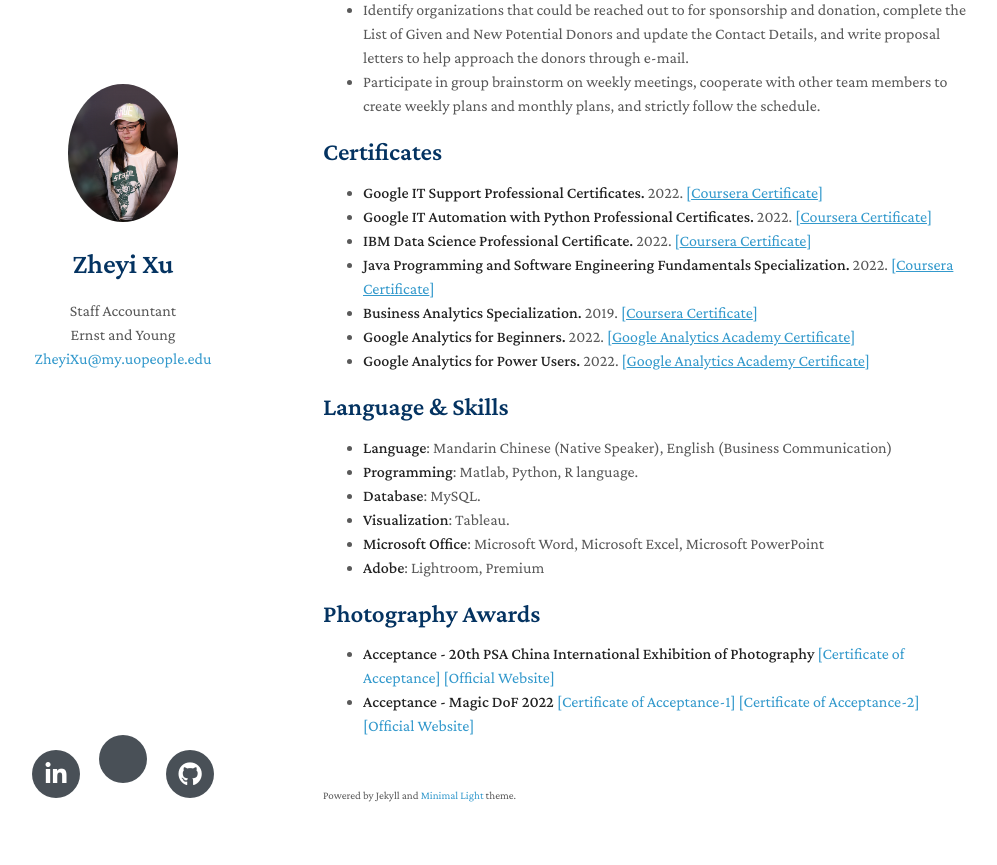
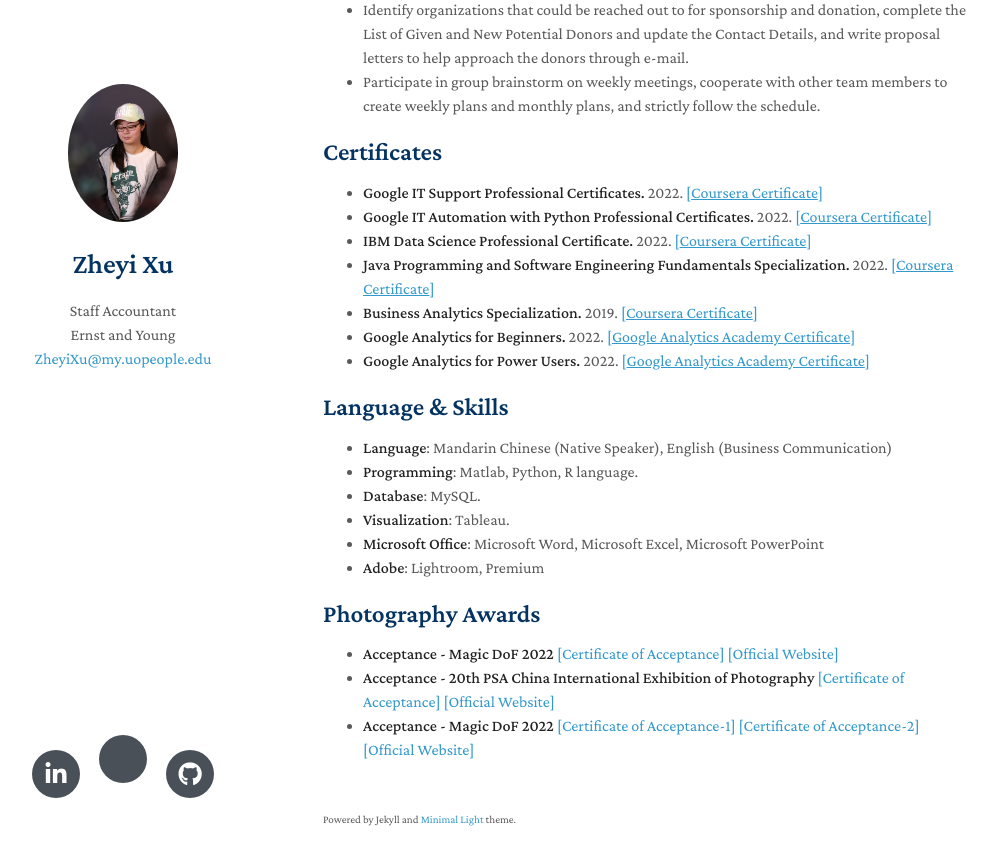
Before and after one commit to zheyixu99/zheyi-resume, a Jekyll site: the page built from index.md, in a window 1280 px wide and 900 px high, scrolled down 2869 px. Shown: the top 865 px of the window, without its empty margins (147-1144 px from the left). Built offline with Jekyll 4.4.1, drawn with Linux system fonts in a browser that asks for light colours; nearby versions of some CDN libraries; a style sheet for code colours, icons or effects is not loaded; our own code applies the rules of GitHub Pages for plain Markdown files.

Commit message:
Update index.md

```diff
--- a/index.md
+++ b/index.md
@@ -161,5 +161,6 @@ layout: homepage
 
 
 ## Photography Awards
+- **Acceptance - Magic DoF 2022** <a href="https://zheyi-resume.vercel.app/assets/img/photocontest/ZheyiXu(China)-Fishermen.jpg" target="_blank">[Certificate of Acceptance]</a> <a href="https://photosardinia.com/international/" target="_blank">[Official Website]</a>
 - **Acceptance - 20th PSA China International Exhibition of Photography** <a href="https://salon.psachina.org/Grade/AnnouncementofResults.aspx?PictureCode=GroupCode0109100583" target="_blank">[Certificate of Acceptance]</a> <a href="https://salon.psachina.org/" target="_blank">[Official Website]</a>
 - **Acceptance - Magic DoF 2022** <a href="https://zheyi-resume.vercel.app/assets/img/photocontest/ZheyiXu(China)-CoExistence.jpg" target="_blank">[Certificate of Acceptance-1]</a> <a href="https://zheyi-resume.vercel.app/assets/img/photocontest/ZheyiXu(China)-FishingintheAutumnMorning.jpg" target="_blank">[Certificate of Acceptance-2]</a> <a href="https://dof.photomagart.com/" target="_blank">[Official Website]</a>
```
